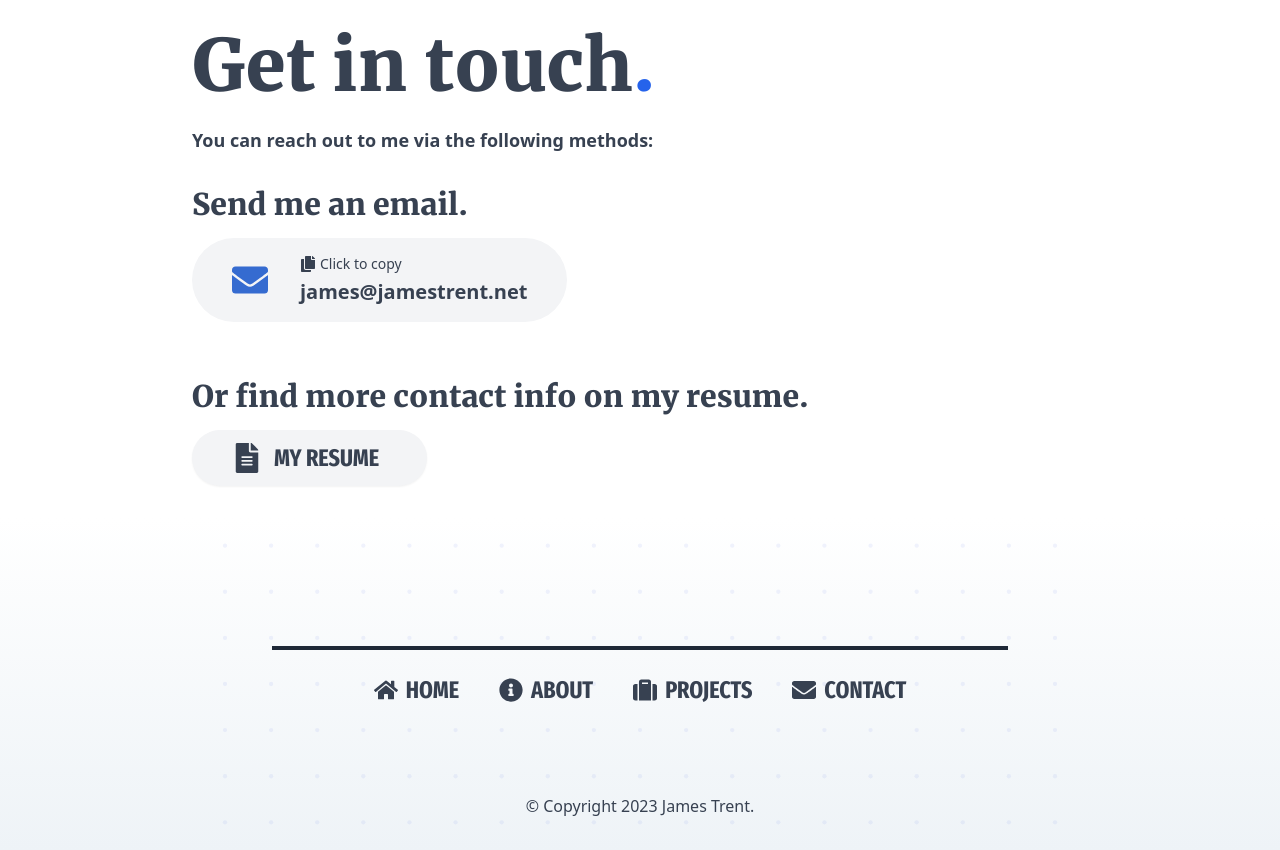
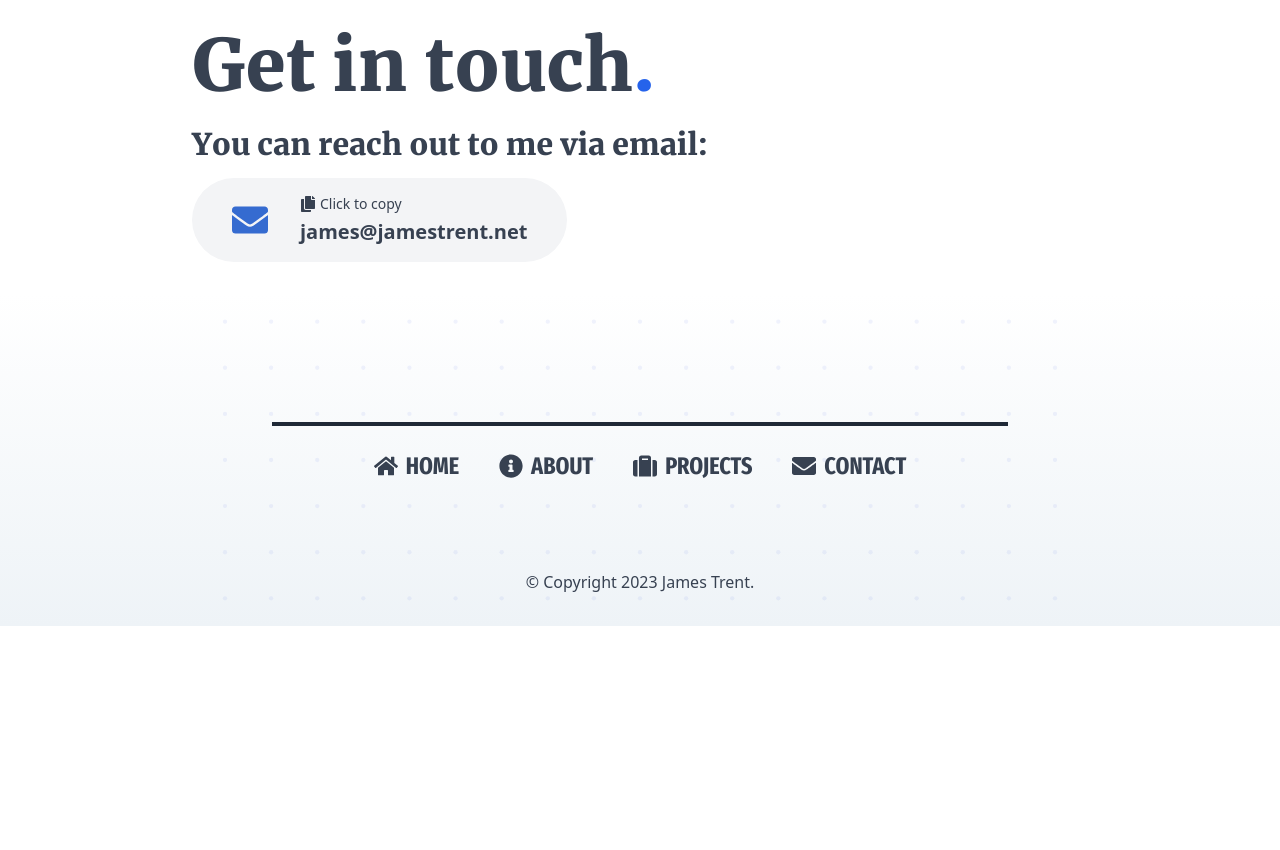
Before and after one commit to trentphoto/portfolio, a Next.js app: page / in a window 1280 px wide. Shown: the part 1840-2690 px from the top of the page. After the commit the page ends 2466 px from the top, so only its background shows below. Built offline with nearby package versions, Linux system fonts and the light colour scheme.

Commit message:
update about and home

```diff
--- a/src/pages/about.tsx
+++ b/src/pages/about.tsx
@@ -33,10 +33,7 @@ export default function about() {
             <Image src="/images/j.jpg" alt="Picture of the author" className="border-8 border-gray-700 shadow-lg mb-12" width={500} height={500} />
             <p className="mb-8 font-bold">My journey as a web developer began several years ago when I first became fascinated with some of the websites I came across and how they were built. I quickly discovered a passion for web development and began learning the basics like HTML/CSS/vanilla JS. Since then, it’s been a journey of becoming more and more proficient in designing a great digital experience for every user.</p>
             <div className="mb-2">
-              <ButtonLink href={nav.projects} className='text-center self-center' variant='grayscale' leftIcon={FaSuitcase}>My Projects</ButtonLink>
-            </div>
-            <div>
-              <ButtonLink href={nav.resume} variant="grayscale" leftIcon={FaFileAlt}>My Resume</ButtonLink>
+              <ButtonLink href={nav.projects} className='text-center self-center' variant='grayscale' leftIcon={FaSuitcase}>View My Projects</ButtonLink>
             </div>
         </div>
       </div>
--- a/src/pages/index.tsx
+++ b/src/pages/index.tsx
@@ -31,13 +31,9 @@ export default function HomePage({ items }: { items: Portfolio[] }) {
       <section className='p-4 py-8' id='contact'>
         <div className="container max-w-4xl">
           <h2 className="h0 mb-6">Get in touch<span className='text-blue-600'>.</span></h2>
-          <p className='mb-8 text-lg font-bold'>You can reach out to me via the following methods:</p>
           <div className="flex flex-col gap-4 items-start">
-          <h3>Send me an email.</h3>
-          <EmailButton />
-          <div className="mb-6"></div>
-          <h3>Or find more contact info on my resume.</h3>
-            <ButtonLink href={nav.resume} variant="grayscale" leftIcon={FaFileAlt}>My Resume</ButtonLink>
+            <h3>You can reach out to me via email:</h3>
+            <EmailButton />
           </div>
         </div>
       </section>
```
